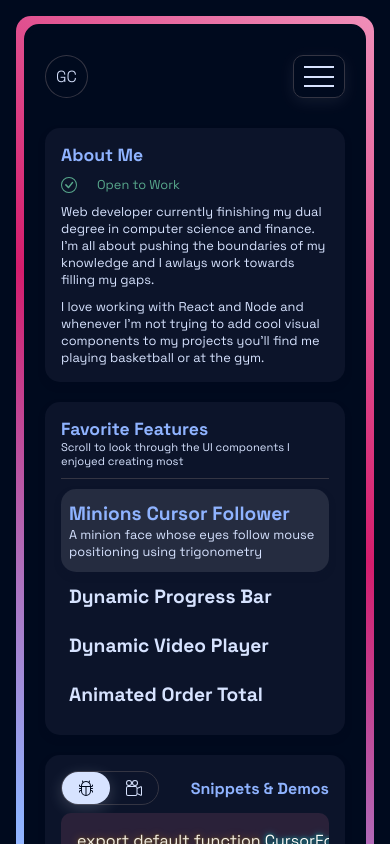
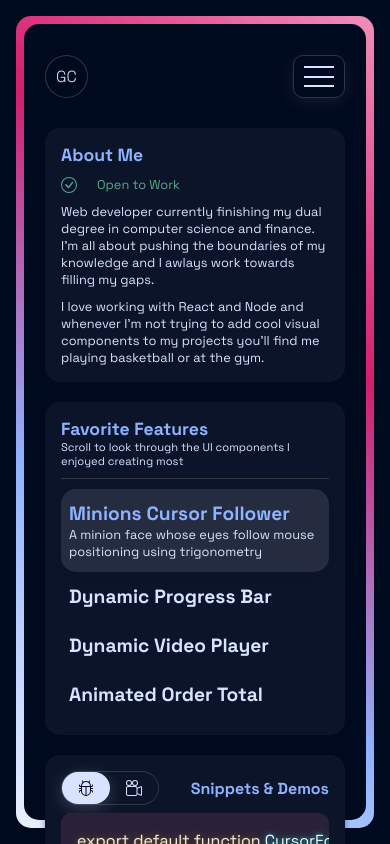
Before and after one commit to guycdev/portfolio-old, a React (Vite) app: page /about-me in a window 390 px wide. Shown: the top 844 px of the page. Built offline with nearby package versions, Linux system fonts and the light colour scheme; no server answers.

Commit message:
added new potential fix for home page

```diff
--- a/src/index.css
+++ b/src/index.css
@@ -469,6 +469,15 @@ input:focus {
   .typewriter {
     font-size: 1.75rem;
   }
+
+  body,
+  html {
+    height: 100%;
+    background-color: var(--background);
+    display: flex;
+    align-items: center;
+    justify-content: center;
+  }
 }
 
 @media (max-width: 475px) {
--- a/src/templates/Nav/MobileNav.jsx
+++ b/src/templates/Nav/MobileNav.jsx
@@ -1,44 +1,20 @@
-import React, { useState, useEffect } from "react";
+import React, { useState } from "react";
 import { ReactSVG } from "react-svg";
 import close from "../../assets/close.svg";
 import { motion } from "framer-motion";
 import NavItems from "./NavItems";
 import { NavLink } from "react-router-dom";
 import styles from "./Nav.module.css";
-import { useLocation } from "react-router-dom";
 
 import Heading from "../../components/Heading";
 
 export default function MobileNav() {
-  const location = useLocation();
-
   const navVariants = {
     open: { x: 0, opacity: 1 },
     closed: { x: "-100%", opacity: 0 },
   };
 
   const [isClicked, setIsClicked] = useState(false);
-
-  useEffect(() => {
-    const isOnIndexPage = location.pathname === "/";
-    const styleElement = document.createElement("style");
-
-    if (isOnIndexPage) {
-      styleElement.innerHTML = `
-        #root {
-          height: 100vh !important;
-        }
-      `;
-      document.head.appendChild(styleElement);
-    } else {
-      styleElement.innerHTML = `
-        #root {
-          height: 100% !important;
-        }
-      `;
-      document.head.appendChild(styleElement);
-    }
-  }, [location.pathname]);
 
   function handleClick() {
     setIsClicked((prev) => !prev);
```
